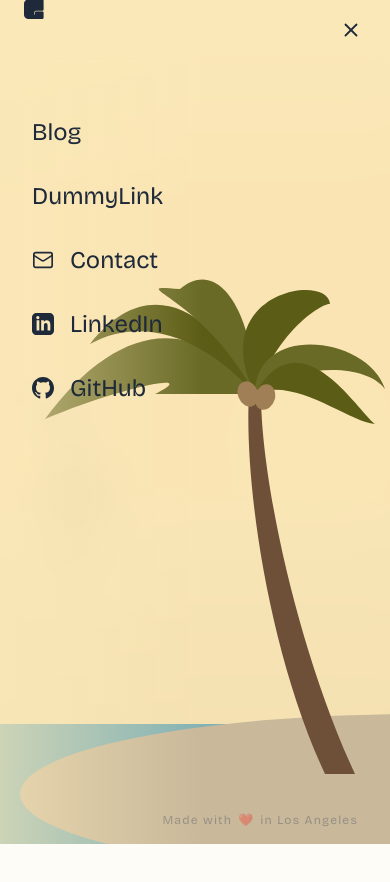
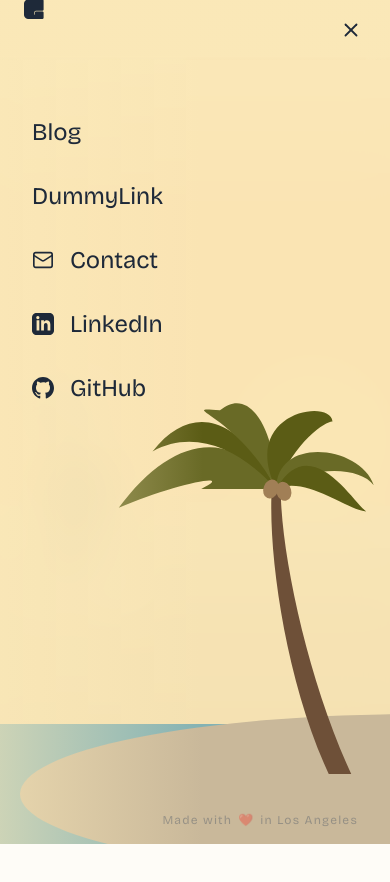
Before and after one commit to pricklywiggles/gustavo.is, a Next.js app: page / in a window 390 px wide. Both pictures are taken after a click on the button "Open menu". Shown: the top 882 px of the page. Built offline with nearby package versions, Linux system fonts and the light colour scheme.

Commit message:
feat(mobile-menu): scale palm tree to 75%, tweak coconut angles

```diff
--- a/src/components/header/SiteHeader.tsx
+++ b/src/components/header/SiteHeader.tsx
@@ -138,13 +138,14 @@ function MobileMenuGraphic() {
       <rect x="-100" y="680" width="390" height="120" fill="oklch(0.73 0.05 200)" />
       {/* Island — ellipsoid, offset right so ocean shows on left */}
       <ellipse cx="420" cy="750" rx="400" ry="80" fill="oklch(0.7891 0.0452 81.82)" />
-      {/* Palm trunk — filled tapered shape: wide flat base (~30px), narrows to ~12px at crown */}
+      {/* Scale palm 75% around trunk base (340,730) so it stays planted on the island */}
+      <g transform="translate(340, 730) scale(0.75) translate(-340, -730)">
+        {/* Palm trunk — tapered filled shape: wide flat base (~30px), narrows to ~12px at crown */}
         <path
           d="M 325,730 C 267,605 244,435 249,350 L 261,350 C 261,435 297,605 355,730 Z"
           fill="oklch(0.4572 0.0543 59.52)"
         />
         {/* Palm fronds — wider, elongated, drooping */}
-
         <path d="M 255,350 C 195,265 115,280 45,375 C 115,345 205,325 155,350" fill="oklch(0.51 0.09 110)" />
         <path d="M 255,350 C 210,258 145,230 90,300 C 148,268 210,300 255,350" fill="oklch(0.46 0.09 110)" />
         <path d="M 255,350 C 200,248 120,240 180,245 C 222,210 255,278 255,350" fill="oklch(0.51 0.09 110)" />
@@ -152,8 +153,9 @@ function MobileMenuGraphic() {
         <path d="M 255,350 C 255,278 368,292 385,345 C 366,320 302,318 255,350" fill="oklch(0.51 0.09 110)" />
         <path d="M 255,350 C 300,270 358,368 375,380 C 348,378 295,332 255,350" fill="oklch(0.46 0.09 110)" />
         {/* Two coconuts — rounded ellipses, different tilt angles */}
-      <ellipse cx="248" cy="350" rx="10" ry="13" transform="rotate(-22, 248, 350)" fill="oklch(0.62 0.07 72)" />
-      <ellipse cx="265" cy="353" rx="10" ry="13" transform="rotate(16, 265, 353)" fill="oklch(0.62 0.07 72)" />
+        <ellipse cx="248" cy="350" rx="10" ry="13" transform="rotate(22, 248, 350)" fill="oklch(0.62 0.07 72)" />
+        <ellipse cx="265" cy="353" rx="10" ry="13" transform="rotate(-16, 265, 353)" fill="oklch(0.62 0.07 72)" />
+      </g>
     </svg>
   )
 }
```
Lines whose indentation alone changed are shown as unchanged.
